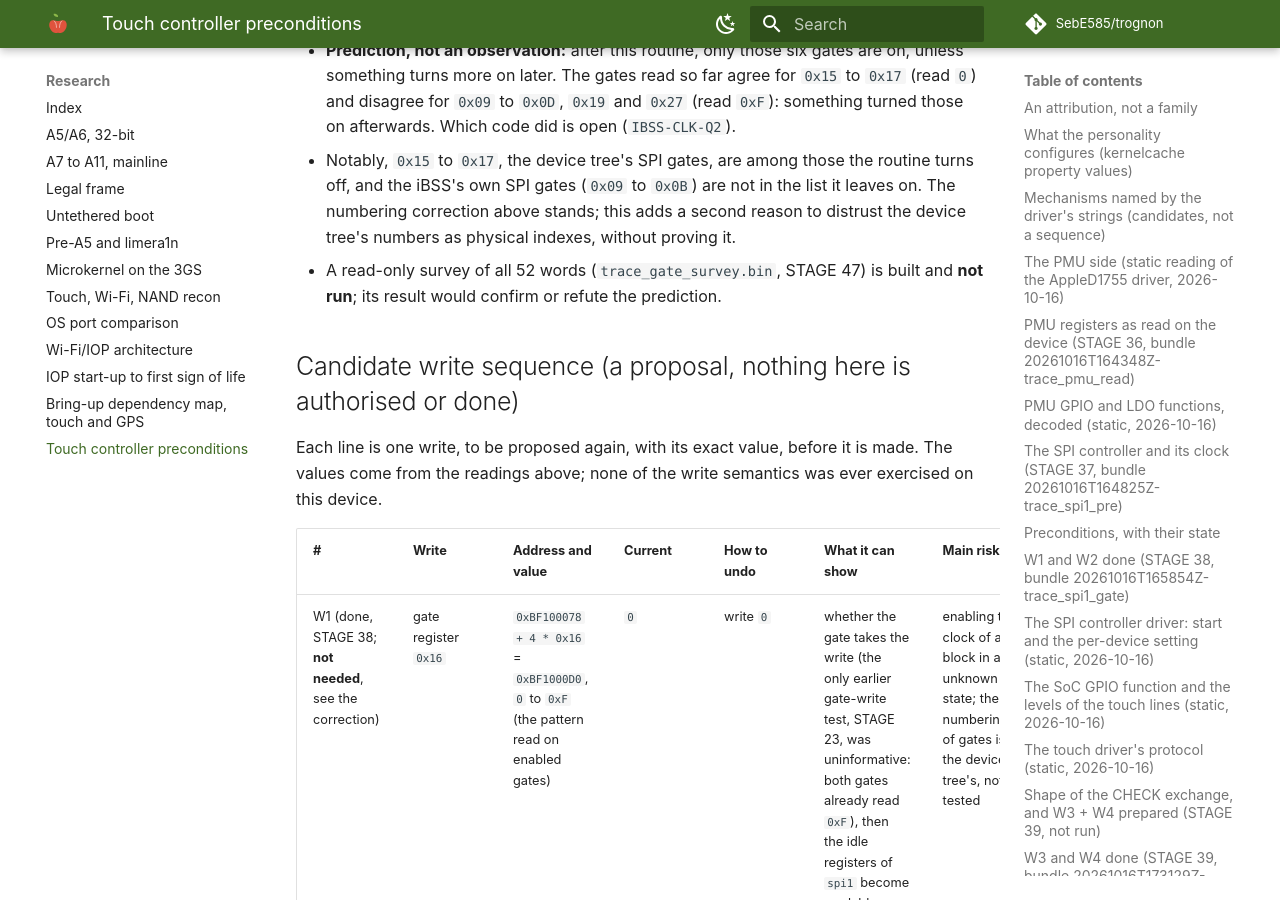
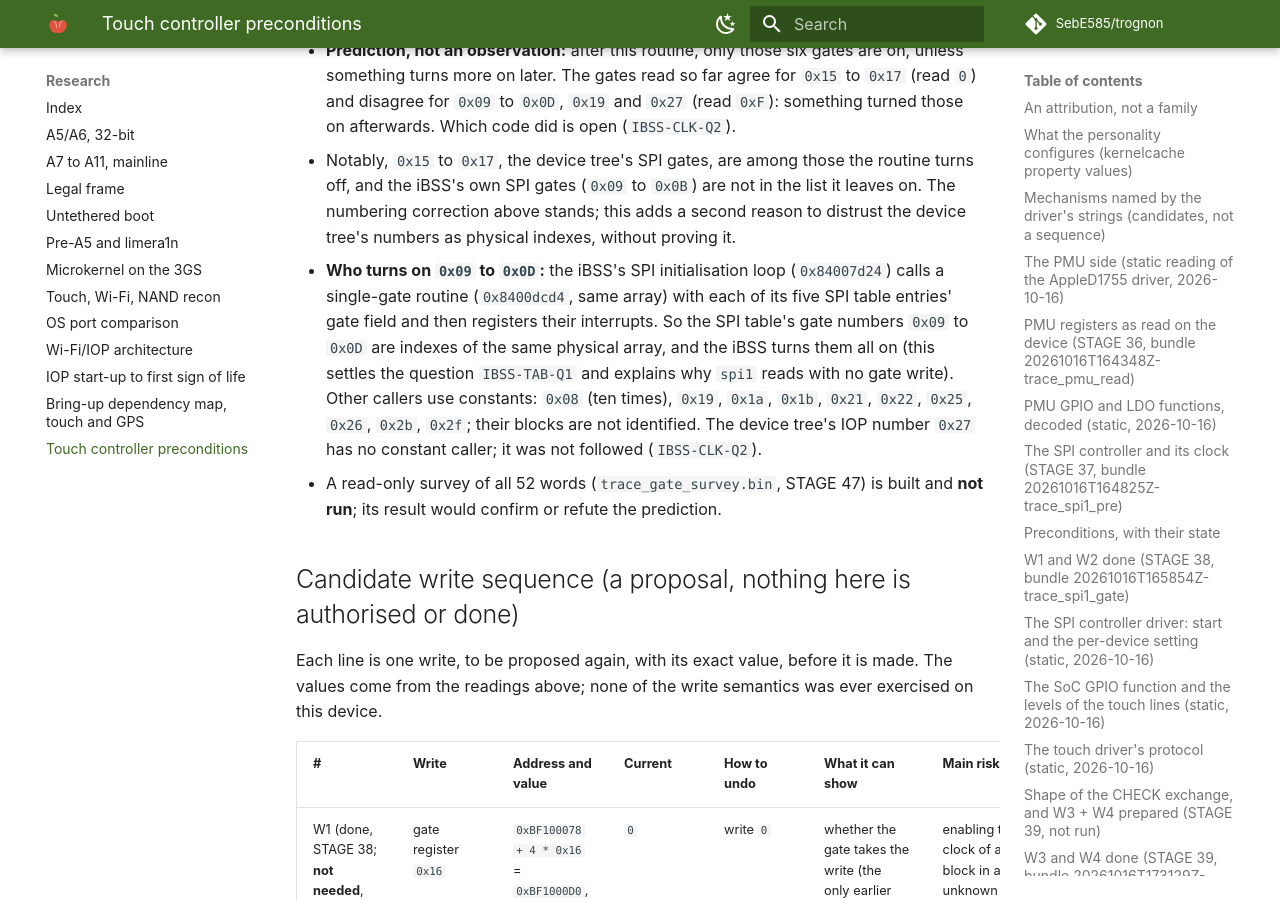
Before and after one commit to SebE585/trognon, an MkDocs documentation site: the page built from docs/research/2026-10-16-touch-n88-preconditions.md, in a window 1280 px wide and 900 px high, scrolled down 21483 px. Built offline with MkDocs 1.6.1 and Material for MkDocs 9.7.7, drawn with Linux system fonts in a browser that asks for light colours; comment, search, counter and statistics services are not loaded.

Commit message:
catalog+research: the iBSS SPI initialisation turns on gates 9 to 0xD from its table; the table's gate numbers are physical indexes

```diff
--- a/docs/research/2026-10-16-touch-n88-preconditions.md
+++ b/docs/research/2026-10-16-touch-n88-preconditions.md
@@ -630,6 +630,7 @@ What this gives, and what it does not:
   `0x15` to `0x17` (read `0`) and disagree for `0x09` to `0x0D`, `0x19` and `0x27` (read `0xF`): something turned those on afterwards. Which code did is open (`IBSS-CLK-Q2`).
 - Notably, `0x15` to `0x17`, the device tree's SPI gates, are among those the routine turns off, and the iBSS's own SPI gates (`0x09` to `0x0B`) are not in the list it
   leaves on. The numbering correction above stands; this adds a second reason to distrust the device tree's numbers as physical indexes, without proving it.
+- **Who turns on `0x09` to `0x0D`:** the iBSS's SPI initialisation loop (`0x84007d24`) calls a single-gate routine (`0x8400dcd4`, same array) with each of its five SPI table entries' gate field and then registers their interrupts. So the SPI table's gate numbers `0x09` to `0x0D` are indexes of the same physical array, and the iBSS turns them all on (this settles the question `IBSS-TAB-Q1` and explains why `spi1` reads with no gate write). Other callers use constants: `0x08` (ten times), `0x19`, `0x1a`, `0x1b`, `0x21`, `0x22`, `0x25`, `0x26`, `0x2b`, `0x2f`; their blocks are not identified. The device tree's IOP number `0x27` has no constant caller; it was not followed (`IBSS-CLK-Q2`).
 - A read-only survey of all 52 words (`trace_gate_survey.bin`, STAGE 47) is built and **not run**; its result would confirm or refute the prediction.
 
 ## Candidate write sequence (a proposal, nothing here is authorised or done)
```
Also changed, not shown: docs/snippets/iop-coverage.en.md (+3 -3 lines), 2 other files.
